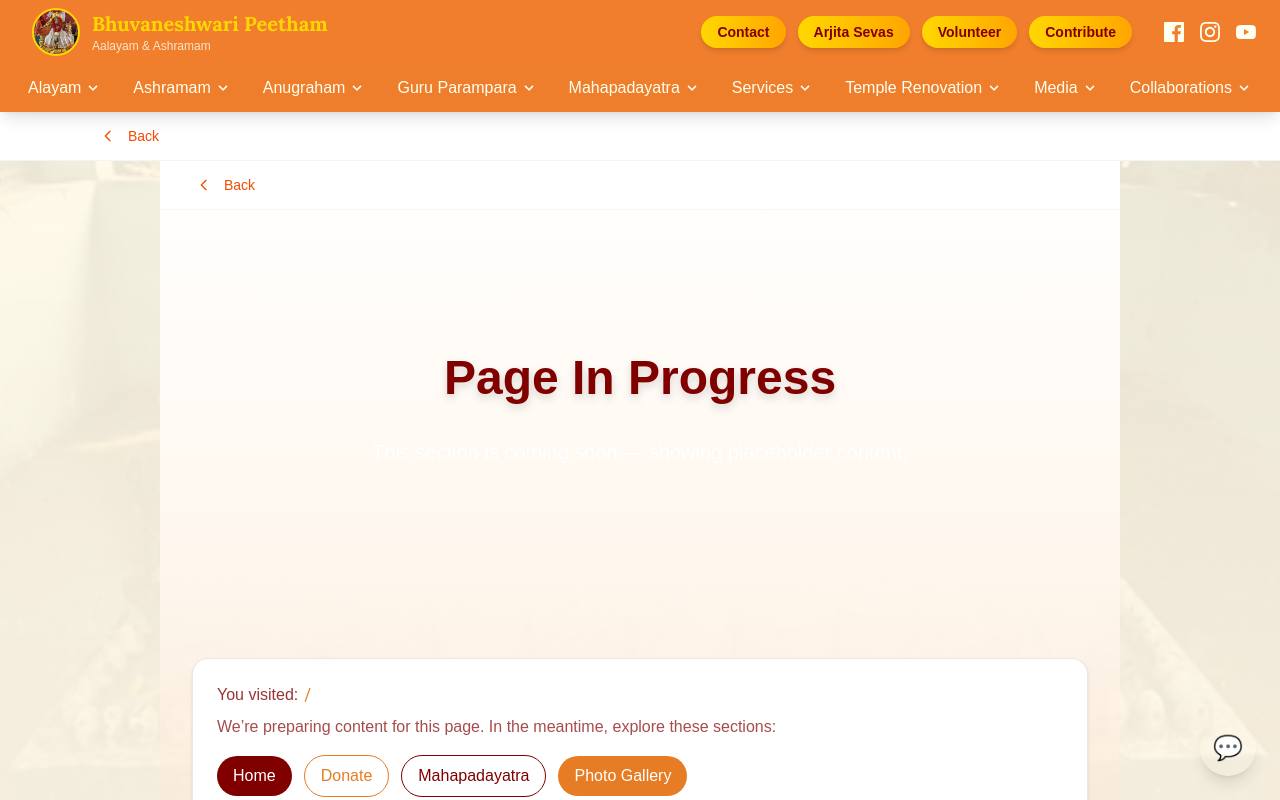
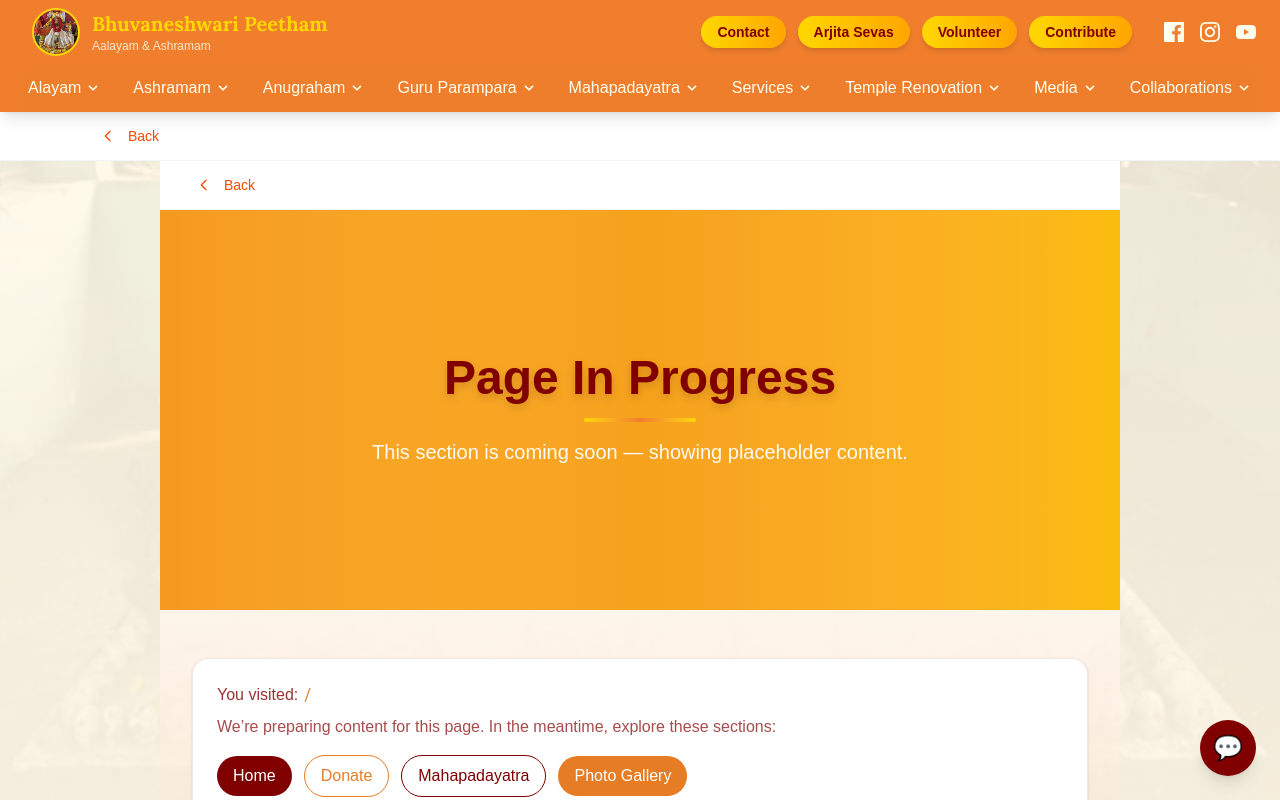
Before and after one commit to mediasbp2023-cpu/Sri-Bhuvaneswaripeetham, a Next.js app: page / in a window 1280 px wide. Shown: the top 800 px of the page. Built offline with nearby package versions, Linux system fonts and the light colour scheme.

Commit message:
Define brand colors in theme and align HeroBanner to orange template
- Add brand-orange/gold/maroon/cream to Tailwind @theme in globals.css

- Use maroon title and orange/gold accent in HeroBanner; consistent overlay

```diff
--- a/app/globals.css
+++ b/app/globals.css
@@ -11,6 +11,10 @@
   --color-foreground: var(--foreground);
   --font-sans: var(--font-geist-sans);
   --font-mono: var(--font-geist-mono);
+  --color-brand-orange: #F07E2D;
+  --color-brand-gold: #FFD700;
+  --color-brand-maroon: #800000;
+  --color-brand-cream: #FFF8E7;
 }
 
 @media (prefers-color-scheme: dark) {
--- a/components/HeroBanner.tsx
+++ b/components/HeroBanner.tsx
@@ -49,12 +49,11 @@
       )}
 
       {overlay && (
-        // Brand-tinted overlay
-        <div className="absolute inset-0 bg-gradient-to-r from-brand-orange/70 via-brand-gold/50 to-brand-orange/40" />
+        <div className="absolute inset-0 bg-gradient-to-r from-brand-orange/70 via-brand-gold/40 to-brand-orange/30" />
       )}
 
       <div className="absolute inset-0 flex flex-col justify-center items-center text-center p-6">
-        <h1 className="text-4xl md:text-5xl font-bold text-brand-gold mb-4 relative z-10 drop-shadow-lg">
+        <h1 className="text-4xl md:text-5xl font-bold text-brand-maroon mb-4 relative z-10 drop-shadow-lg">
           {title}
         </h1>
         <div className="w-28 h-1 bg-gradient-to-r from-brand-gold via-brand-orange to-brand-gold rounded-full mb-4 relative z-10" aria-hidden />
```
